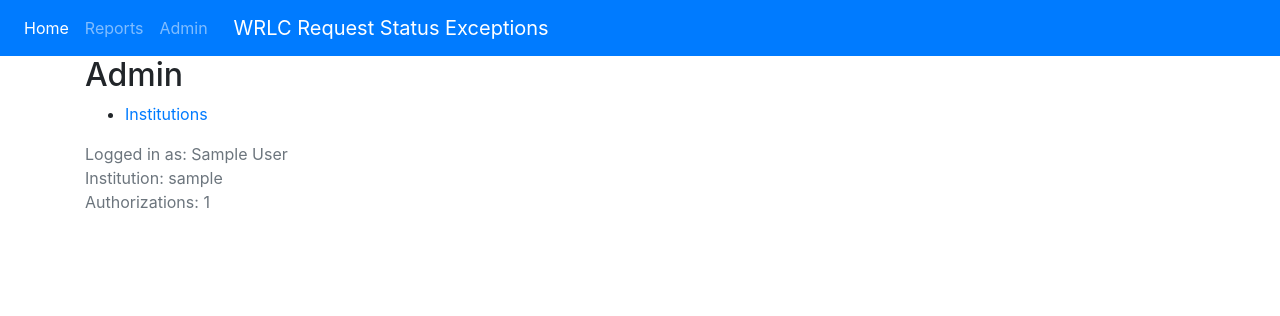
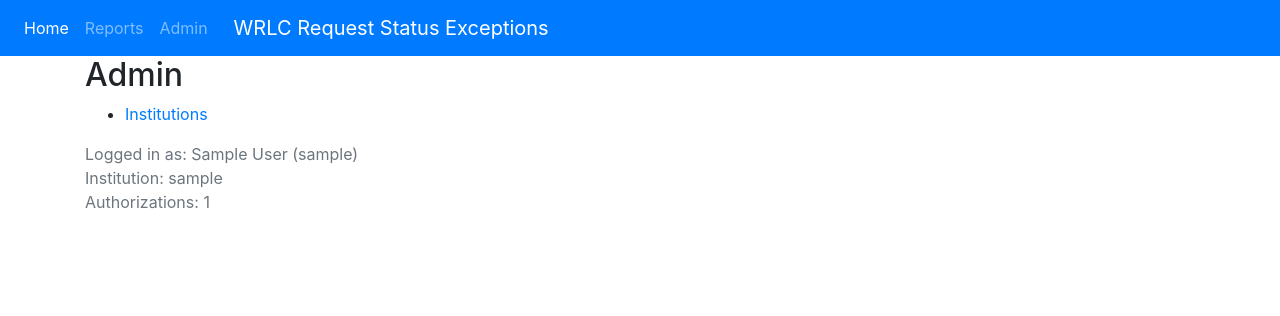
Before and after one commit to WRLC/enhancedExceptions, a Flask app: page /admin in a window 1280 px wide. Shown: the top 316 px of the page. Run offline with Flask 3, Linux system fonts and the light colour scheme; the visitor is signed in with stand-in values (Sample User, id 1); some libraries are stand-ins or nearby versions.

Commit message:
display username

```diff
--- a/templates/base.html
+++ b/templates/base.html
@@ -41,7 +41,9 @@
     <div class="container">
         {% block content %} {% endblock %}
         {% if 'username' in session %}
-            <div><span class="text-muted">Logged in as: {{ session['display_name'] }}</span></div>
+            <div>
+                <span class="text-muted">Logged in as: {{ session['display_name'] }} ({{ session['username'] }})</span>
+            </div>
         {% endif %}
         {% if 'user_home' in session %}
             <div><span class="text-muted">Institution: {{ session['user_home'] }}</span></div>
```
